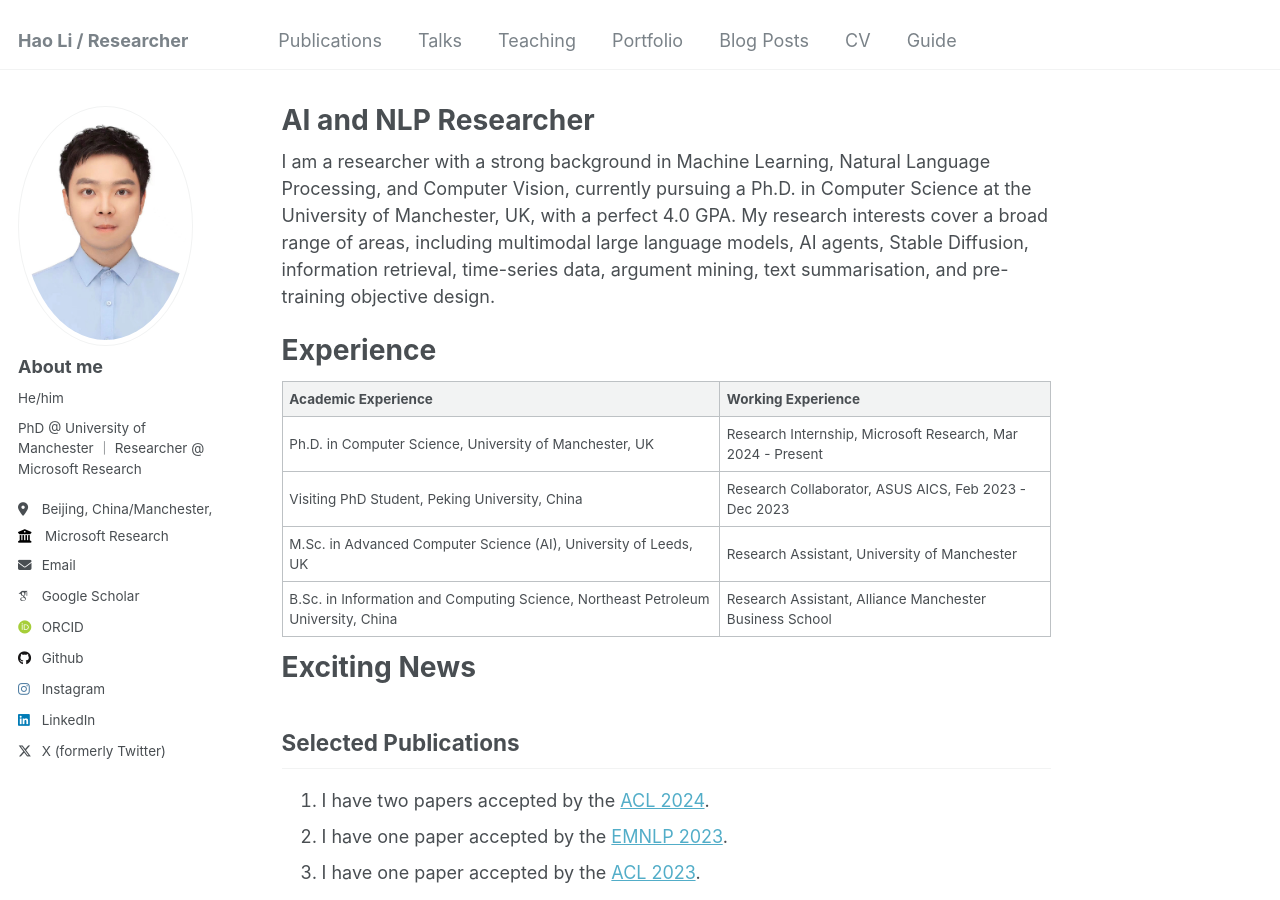
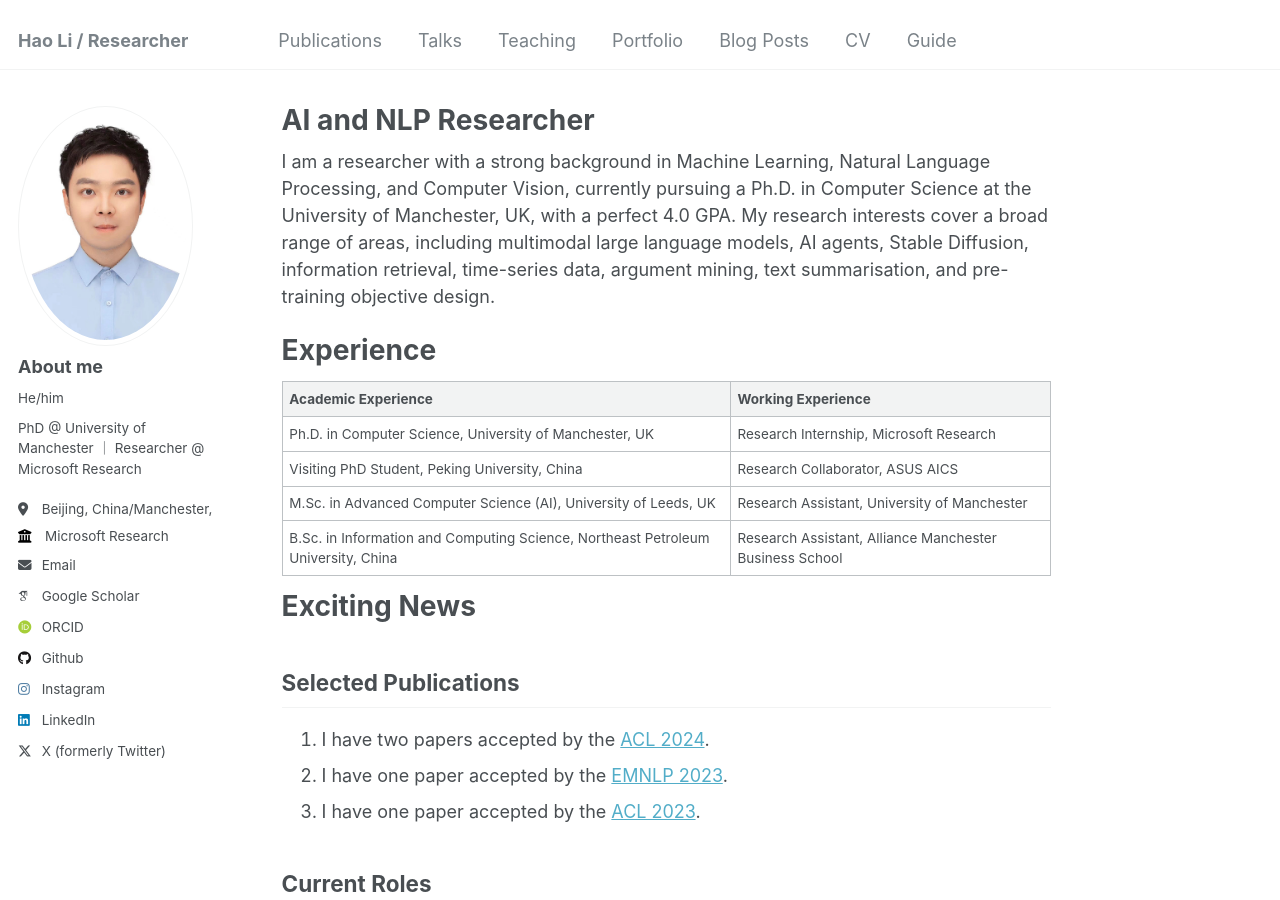
Before and after one commit to HaoBytes/HaoBytes.github.io, a Jekyll site: the page built from _pages/about.md, in a window 1280 px wide and 900 px high. Built offline with Jekyll 4.4.1, drawn with Linux system fonts in a browser that asks for light colours; some web fonts are replaced.

Commit message:
Update about.md

```diff
--- a/_pages/about.md
+++ b/_pages/about.md
@@ -15,8 +15,8 @@ Experience
 
 | Academic Experience | Working Experience |
 |---------------------|---------------------|
-| Ph.D. in Computer Science, University of Manchester, UK | Research Internship, Microsoft Research, Mar 2024 - Present|
-| Visiting PhD Student, Peking University, China | Research Collaborator, ASUS AICS, Feb 2023 - Dec 2023 |
+| Ph.D. in Computer Science, University of Manchester, UK | Research Internship, Microsoft Research|
+| Visiting PhD Student, Peking University, China | Research Collaborator, ASUS AICS |
 | M.Sc. in Advanced Computer Science (AI), University of Leeds, UK | Research Assistant, University of Manchester|
 | B.Sc. in Information and Computing Science, Northeast Petroleum University, China | Research Assistant, Alliance Manchester Business School |
 
```
